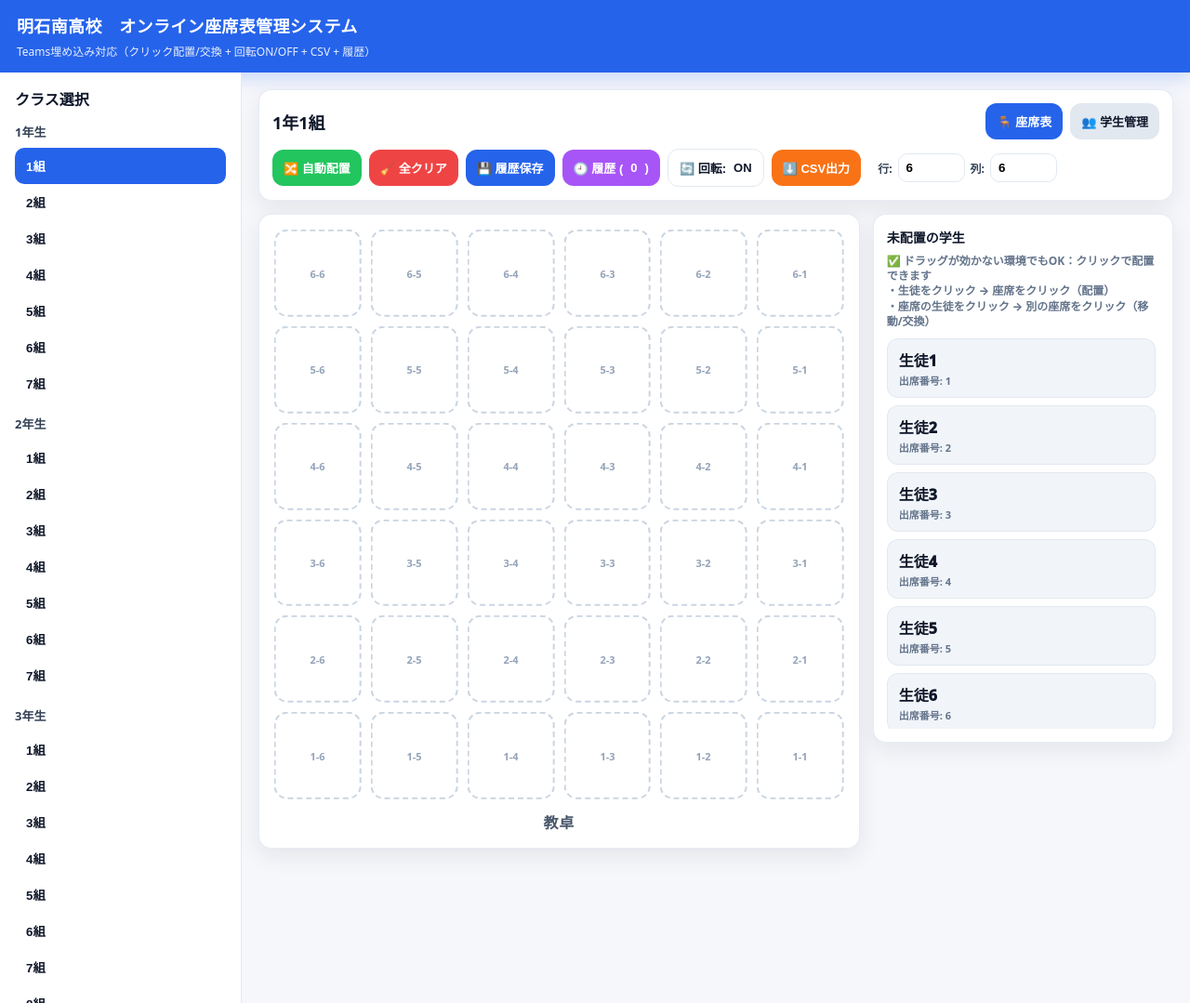
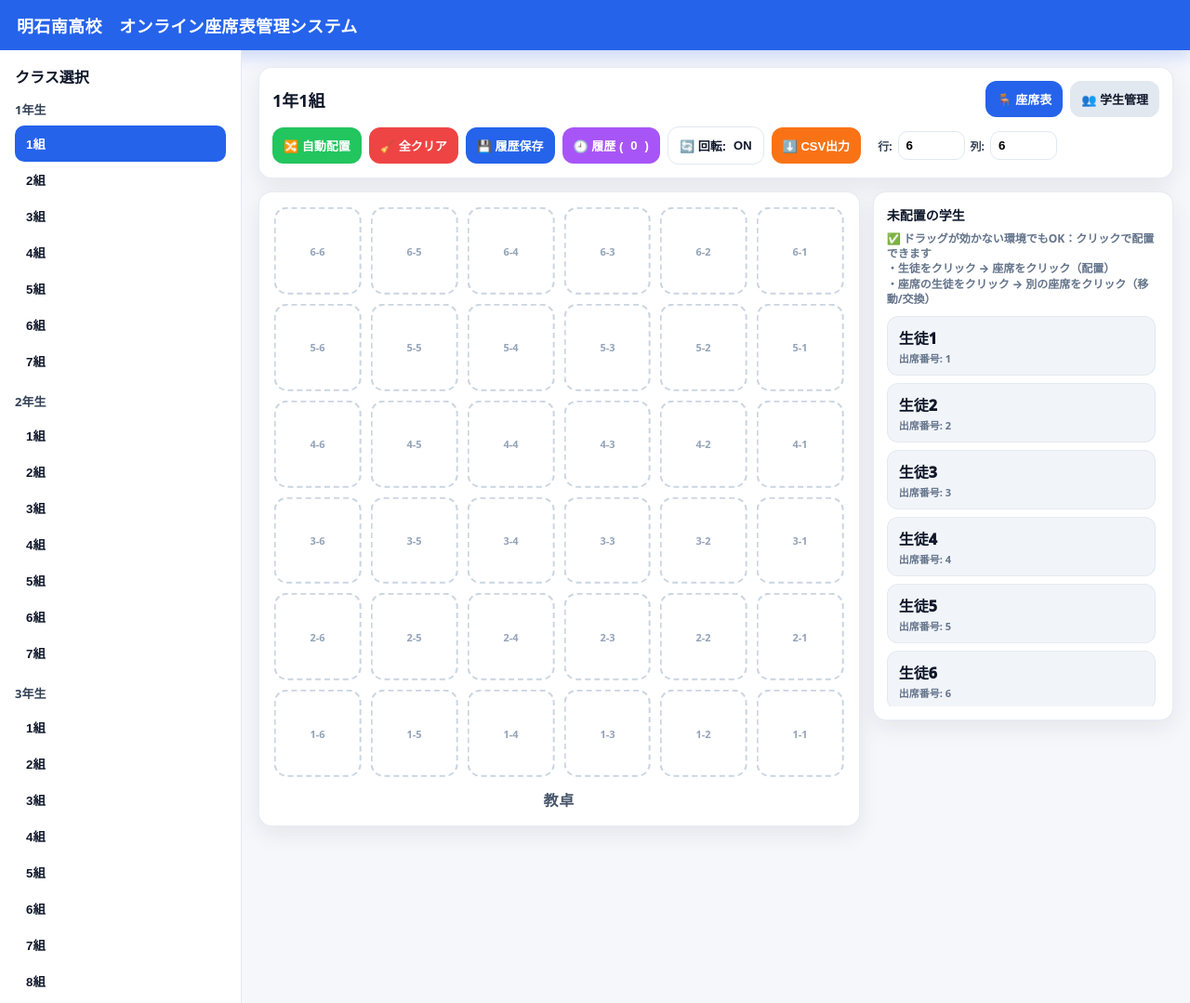
Before and after one commit to naturespa/zaseki, a plain HTML site: page index.html in a window 1280 px wide. Shown: the top 1079 px of the page at 93% size. Drawn offline with Linux system fonts and the light colour scheme.

Commit message:
Update index.html

```diff
--- a/index.html
+++ b/index.html
@@ -14,7 +14,6 @@
       <div class="topbar-inner">
         <div>
           <h1>明石南高校　オンライン座席表管理システム</h1>
-          <p>Teams埋め込み対応（クリック配置/交換 + 回転ON/OFF + CSV + 履歴）</p>
         </div>
         <div id="envBanner" class="env-banner hidden"></div>
       </div>
```
